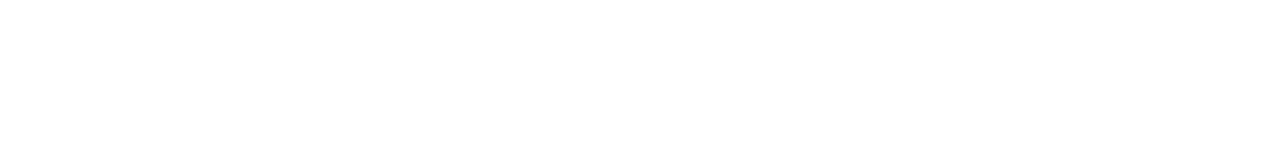
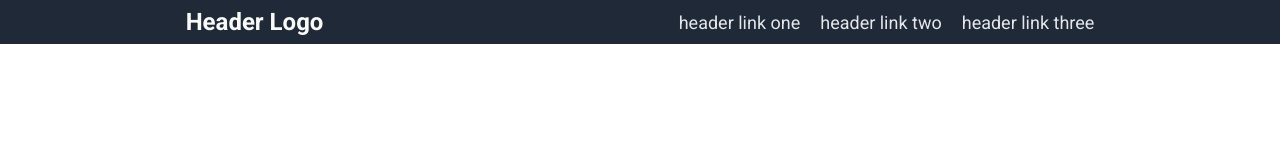
Before and after one commit to IliutaAndrei/LandingPageOdin, a plain HTML site: page index.html in a window 1280 px wide. Drawn offline with Linux system fonts and the light colour scheme.

Commit message:
header finished

```diff
--- a/index.html
+++ b/index.html
@@ -6,8 +6,22 @@
     <title>Landing Page</title>
 
     <link rel="stylesheet" href="styles.css">
+    <link rel="preconnect" href="https://fonts.googleapis.com">
+    <link rel="preconnect" href="https://fonts.gstatic.com" crossorigin>
+    <link href="https://fonts.googleapis.com/css2?family=Roboto:ital,wght@0,100..900;1,100..900&display=swap" rel="stylesheet">
 </head>
 <body>
 
+    <div class="navbar-container">
+        <nav class="navbar">
+            <h3 class="logo">Header Logo</h3>
+            <ul class="links">
+                <li><a href="#">header link one</a></li>
+                <li><a href="#">header link two</a></li>
+                <li><a href="#">header link three</a></li>
+            </ul>
+        </nav>
+    </div>
+
 </body>
 </html>
--- a/styles.css
+++ b/styles.css
@@ -2,4 +2,32 @@
     box-sizing: border-box;
     margin: 0;
     padding: 0;
+    font-family: Roboto;
 }
+
+.navbar {
+    display: flex;
+    justify-content: space-around;
+    background: #1F2937;
+    padding: 8px;
+}
+
+.links {
+    display: flex;
+    justify-content: center;
+    align-items: center;
+    gap: 20px;
+    padding: 0;
+    list-style: none;
+}
+
+.logo {
+    font-size: 24px;
+    color: #F9FAF8;
+}
+
+a {
+    font-size: 18px;
+    color: #E5E7EB;
+    text-decoration: none;
+}
```
